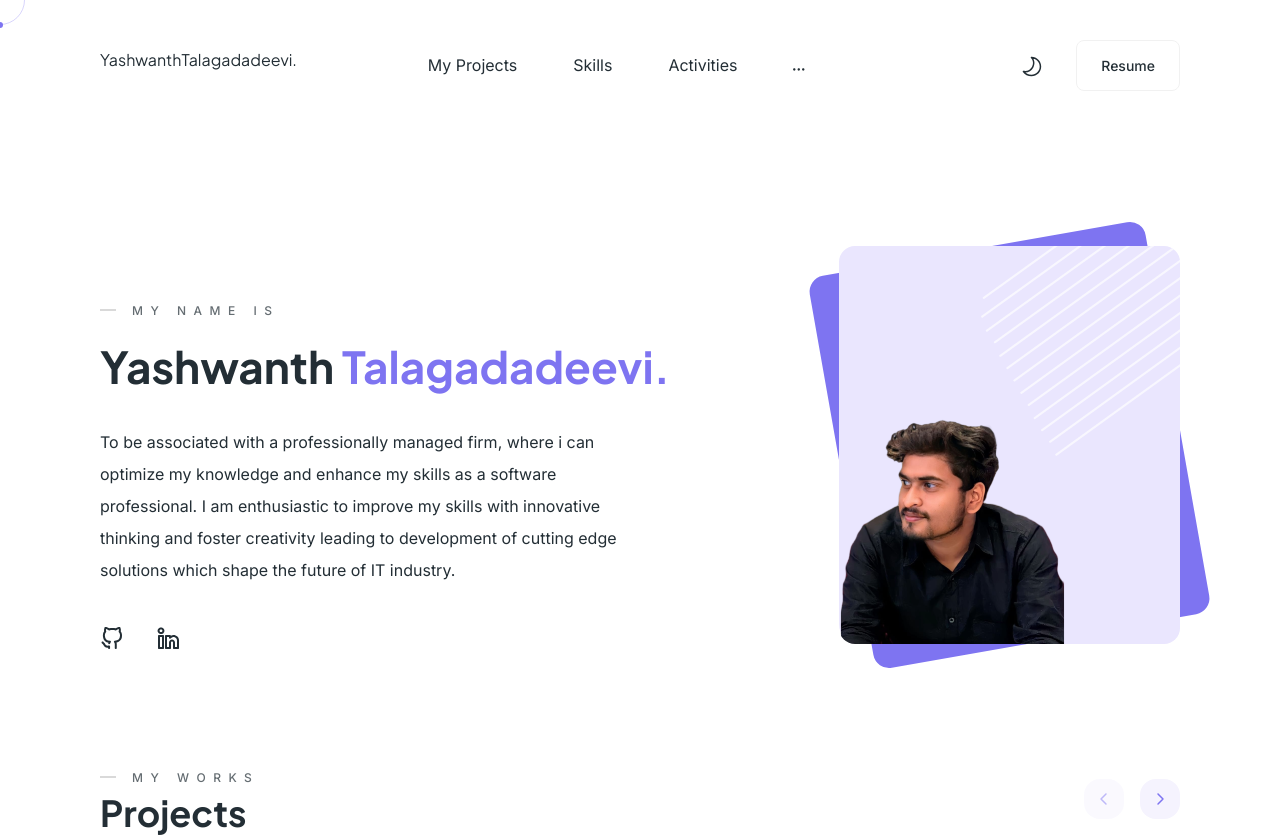
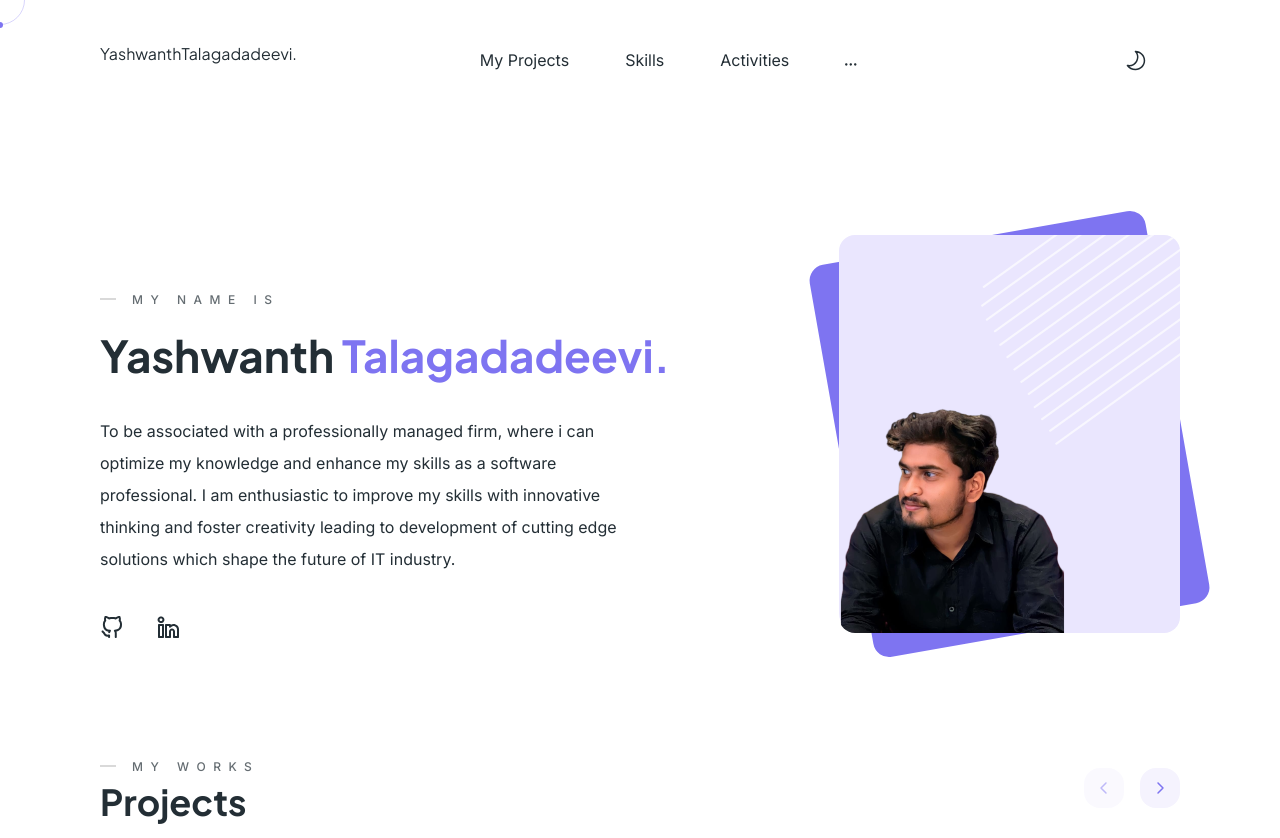
Before and after one commit to Yaswanthtalagadadeevi/Portfolio, a plain HTML site: page index.html in a window 1280 px wide. Shown: the top 838 px of the page. Drawn offline with Linux system fonts and the light colour scheme.

Commit message:
Update index.html

```diff
--- a/index.html
+++ b/index.html
@@ -27,7 +27,6 @@
                 <li class="blog" data-aos-delay="350" data-aos="fade-down"><a href="#blog">Activities</a></li>
                 <li class="education-skill mobile-link" data-aos-delay="350" data-aos="fade-down"><a href="#education-skill">Education</a></li>
                 <li class="contact mobile-link" data-aos-delay="350" data-aos="fade-down"><a href="#contact">Contact</a></li>
-                <li class="mobile-link" data-aos-delay="350" data-aos="fade-down"><a href="assets/resume.pdf" >Resume</a></li>
                 <li data-aos-delay="400" data-aos="fade-down" class="more-links">
                     <svg viewBox="0 0 12 3"><use xlink:href="assets/img/sprite.svg#more-links"></use></svg>
                     <ul class="menu-list">
@@ -46,7 +45,6 @@
                     <use xlink:href="assets/img/sprite.svg#sun-icon"></use>
                 </svg>
             </div>
-            <a href="https://github.com/Yaswanthtalagadadeevi/Portfolio/blob/f1e80b115a924b6b10afc800bb10c94eff7b41ba/assets/Resume.pdf" target="_blank" class="btn btn-outline-light download-resume">Resume</a>
             <svg class="mobile-menu-toggle" viewBox="0 0 24 24">
                 <use xlink:href="assets/img/sprite.svg#menu"></use>
             </svg>
@@ -60,7 +58,6 @@
                 <p class="above-title mb-16">My name is</p>
                 <h1 class="full-name">Yashwanth <span class="primary">Talagadadeevi.</span></h1>
                 <p class="about">To be associated with a professionally managed firm, where i can optimize my knowledge and enhance my skills as a software professional. I am enthusiastic to improve my skills with innovative thinking and foster creativity leading to development of cutting edge solutions which shape the future of IT industry.</p>
-                <a href="assets/resume.pdf" target="_blank" class="btn btn-outline-light download-resume-mobile">Download Resume</a>
                 <ul class="social-icons">
                     <li>
                         <a href="https://github.com/Yaswanthtalagadadeevi" target="_blank">
```
